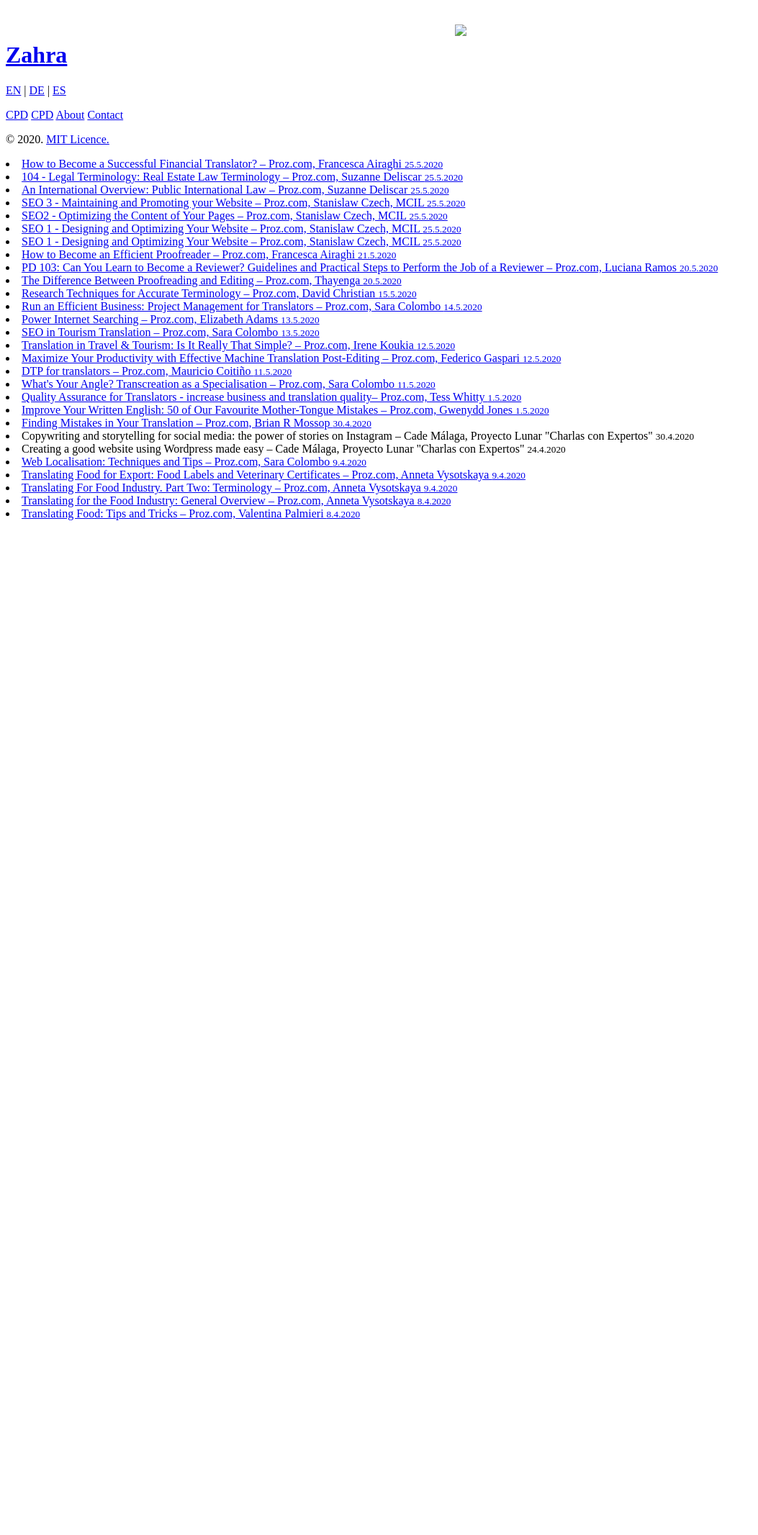
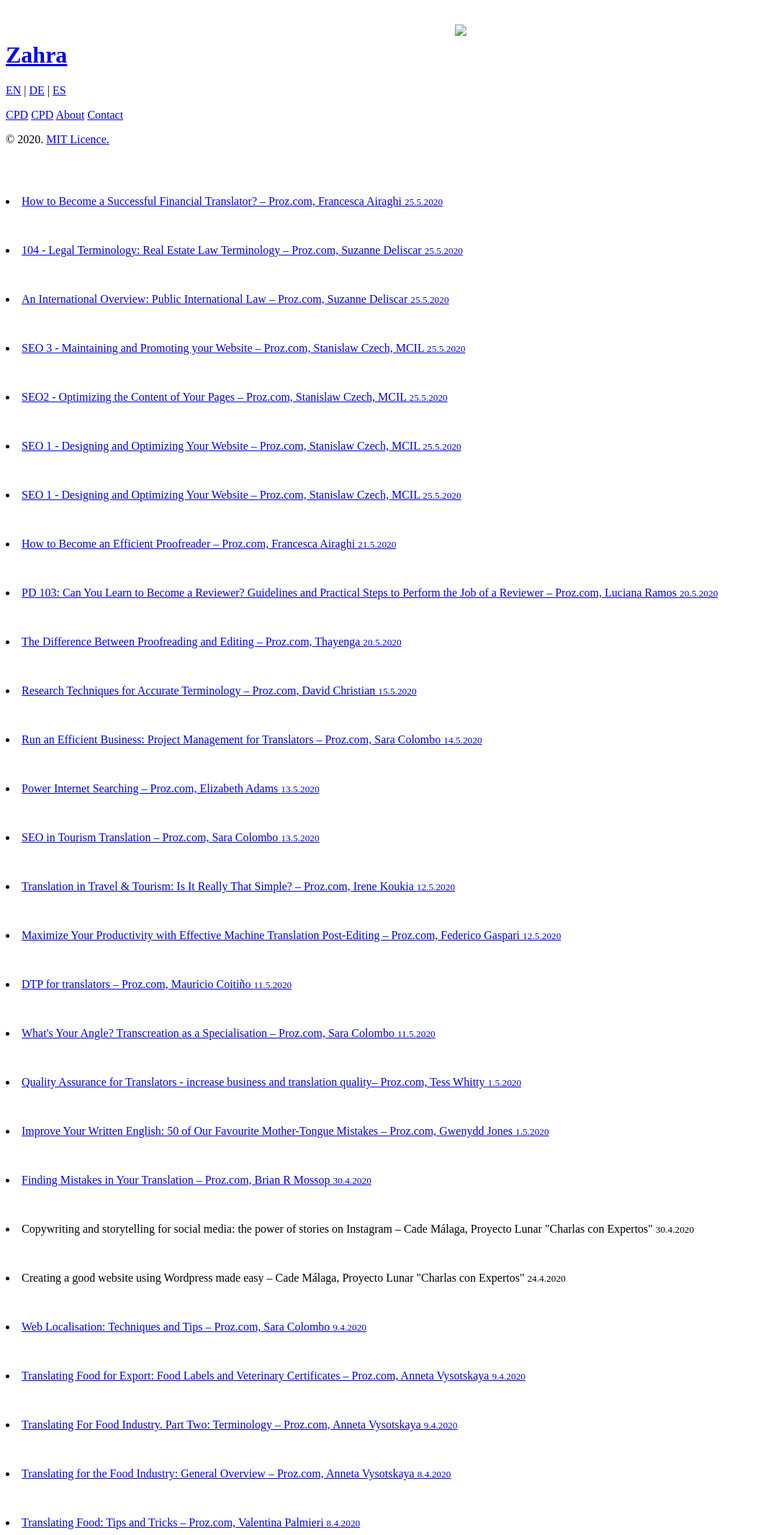
Before and after one commit to Zahra-Claire-Bahrani-Peacock/zahra-claire-bahrani-peacock.github.io, a Jekyll site: the page built from CPD_webinars.md, in a window 1280 px wide. Shown: the whole page at 72% size, without its empty margins (0-1053 px from the left). Built offline with Jekyll 4.4.1, drawn with Linux system fonts in a browser that asks for light colours; before the commit the page ends 900 px from its top, so only the background shows below that.

Commit message:
Updated CPD

```diff
--- a/CPD_webinars.md
+++ b/CPD_webinars.md
@@ -3,59 +3,61 @@ layout: default
 title: CPD > Webinars
 permalink: cpd/webinars
 ---
+<br>
+<br>
 <li><a href="https://videos.proz.com/videos/how-to-become-a-successful-financial-translator-138" target="_blank">How to Become a Successful Financial Translator? – Proz.com, Francesca Airaghi <small>25.5.2020</small></a></li>
-
+<br>
 <li><a href="https://videos.proz.com/videos/104-legal-terminology-real-estate-law-terminology-1982" target="_blank">104 - Legal Terminology: Real Estate Law Terminology – Proz.com, Suzanne Deliscar <small>25.5.2020</small></a></li>
-
+<br>
 <li><a href="https://videos.proz.com/videos/an-international-overview-public-international-law-139" target="_blank">An International Overview: Public International Law – Proz.com, Suzanne Deliscar <small>25.5.2020</small></a></li>
-
+<br>
 <li><a href="https://videos.proz.com/videos/seo-3-maintaining-and-promoting-your-website-2027" target="_blank">SEO 3 - Maintaining and Promoting your Website – Proz.com, Stanislaw Czech, MCIL <small>25.5.2020</small></a></li>
-
+<br>
 <li><a href="https://videos.proz.com/videos/seo-2-optimizing-content-of-your-pages-2034" target="_blank">SEO2 - Optimizing the Content of Your Pages – Proz.com, Stanislaw Czech, MCIL <small>25.5.2020</small></a></li>
-
+<br>
 <li><a href="https://videos.proz.com/videos/seo-1-designing-and-optimizing-your-website-2040" target="_blank">SEO 1 - Designing and Optimizing Your Website – Proz.com, Stanislaw Czech, MCIL <small>25.5.2020</small></a></li>
-
+<br>
 <li><a href="https://videos.proz.com/videos/seo-1-designing-and-optimizing-your-website-2040" target="_blank">SEO 1 - Designing and Optimizing Your Website – Proz.com, Stanislaw Czech, MCIL <small>25.5.2020</small></a></li>
-
+<br>
 <li><a href="https://videos.proz.com/videos/how-to-become-an-efficient-proofreader-132" target="_blank">How to Become an Efficient Proofreader – Proz.com, Francesca Airaghi <small>21.5.2020</small></a></li>
-
+<br>
 <li><a href="https://videos.proz.com/videos/pd-103-can-you-learn-to-become-a-reviewer-guidelines-and-practical-steps-to-perform-the-job-of-a-reviewer-1632" target="_blank">PD 103: Can You Learn to Become a Reviewer? Guidelines and Practical Steps to Perform the Job of a Reviewer – Proz.com, Luciana Ramos <small>20.5.2020</small></a></li>
-
+<br>
 <li><a href="https://videos.proz.com/videos/the-difference-between-proofreading-and-editing-4" target="_blank">The Difference Between Proofreading and Editing – Proz.com, Thayenga <small>20.5.2020</small></a></li>
-
+<br>
 <li><a href="https://videos.proz.com/videos/research-techniques-for-accurate-terminology-1301" target="_blank">Research Techniques for Accurate Terminology – Proz.com, David Christian <small>15.5.2020</small></a></li>
-
+<br>
 <li><a href="https://videos.proz.com/videos/run-an-efficient-business-project-management-for-translators-97" target="_blank">Run an Efficient Business: Project Management for Translators – Proz.com, Sara Colombo <small>14.5.2020</small></a></li>
-
+<br>
 <li><a href="https://videos.proz.com/videos/power-internet-searching-631" target="_blank">Power Internet Searching – Proz.com, Elizabeth Adams <small>13.5.2020</small></a></li>
-
+<br>
 <li><a href="https://videos.proz.com/videos/seo-in-tourism-translation-186" target="_blank">SEO in Tourism Translation – Proz.com, Sara Colombo <small>13.5.2020</small></a></li>
-
+<br>
 <li><a href="https://videos.proz.com/videos/translation-in-travel-tourism-is-it-really-that-simple-450" target="_blank">Translation in Travel & Tourism: Is It Really That Simple? – Proz.com, Irene Koukia <small>12.5.2020</small></a></li>
-
+<br>
 <li><a href="https://videos.proz.com/videos/maximize-your-productivity-with-effective-machine-translation-post-editing-477" target="_blank">Maximize Your Productivity with Effective Machine Translation Post-Editing – Proz.com, Federico Gaspari <small>12.5.2020</small></a></li>
-
+<br>
 <li><a href="https://videos.proz.com/videos/dtp-for-translators-2356" target="_blank">DTP for translators – Proz.com, Mauricio Coitiño <small>11.5.2020</small></a></li>
-
+<br>
 <li><a href="https://videos.proz.com/videos/what-s-your-angle-transcreation-as-a-specialisation-178" target="_blank">What's Your Angle? Transcreation as a Specialisation – Proz.com, Sara Colombo <small>11.5.2020</small></a></li>
-
+<br>
 <li><a href="www.marketingtipsfortranslators.com.
 https://videos.proz.com/videos/quality-assurance-for-translators-increase-business-and-translation-quality-1962" target="_blank">Quality Assurance for Translators - increase business and translation quality– Proz.com, Tess Whitty <small>1.5.2020</small></a></li>
-
+<br>
 <li><a href="https://videos.proz.com/videos/improve-your-written-english-50-of-our-favourite-mother-tongue-mistakes-546" target="_blank">Improve Your Written English: 50 of Our Favourite Mother-Tongue Mistakes – Proz.com, Gwenydd Jones <small>1.5.2020</small></a></li>
-
+<br>
 <li><a href="https://videos.proz.com/videos/finding-mistakes-in-your-translation-2421" target="_blank">Finding Mistakes in Your Translation – Proz.com, Brian R Mossop <small>30.4.2020</small></a></li>
-
+<br>
 <li>Copywriting and storytelling for social media: the power of stories on Instagram – Cade Málaga, Proyecto Lunar "Charlas con Expertos" <small>30.4.2020</small></li>
-
+<br>
 <li>Creating a good website using Wordpress made easy – Cade Málaga, Proyecto Lunar "Charlas con Expertos" <small>24.4.2020</small></li>
-
+<br>
 <li><a href="https://videos.proz.com/videos/web-localisation-techniques-and-tips-440" target="_blank">Web Localisation: Techniques and Tips – Proz.com, Sara Colombo <small>9.4.2020</small></a></li>
-
+<br>
 <li><a href="https://videos.proz.com/videos/translating-food-for-export-food-labels-and-veterinary-certificates-85" target="_blank">Translating Food for Export: Food Labels and Veterinary Certificates – Proz.com, Anneta Vysotskaya <small>9.4.2020</small></a></li>
-
+<br>
 <li><a href="https://videos.proz.com/videos/translating-for-food-industry-part-two-terminology-410" target="_blank">Translating For Food Industry. Part Two: Terminology – Proz.com, Anneta Vysotskaya <small>9.4.2020</small></a></li>
-
+<br>
 <li><a href="https://videos.proz.com/videos/translating-for-food-industry-general-overview-99" target="_blank">Translating for the Food Industry: General Overview – Proz.com, Anneta Vysotskaya <small>8.4.2020</small></a></li>
-
+<br>
 <li><a href="https://videos.proz.com/videos/translating-food-tips-and-tricks-743" target="_blank">Translating Food: Tips and Tricks – Proz.com, Valentina Palmieri <small>8.4.2020</small></a></li>
```
Also changed, not shown: CPD.md (+7 -7 lines), CPD_econferences.md (+3 -1 lines), CPD_lectures.md (+6 -4 lines), CPD_training-courses.md (+4 -2 lines), CPD_workshops.md (+4 -2 lines).
